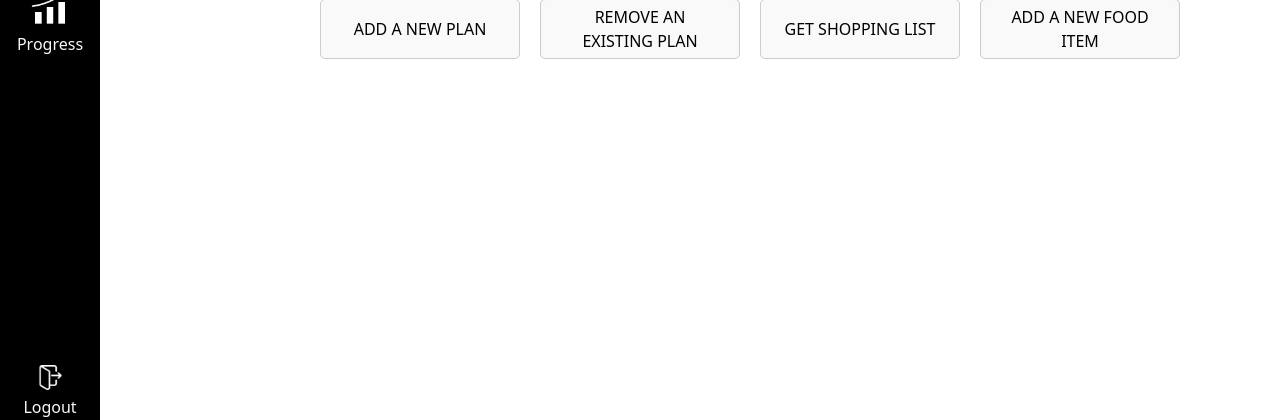
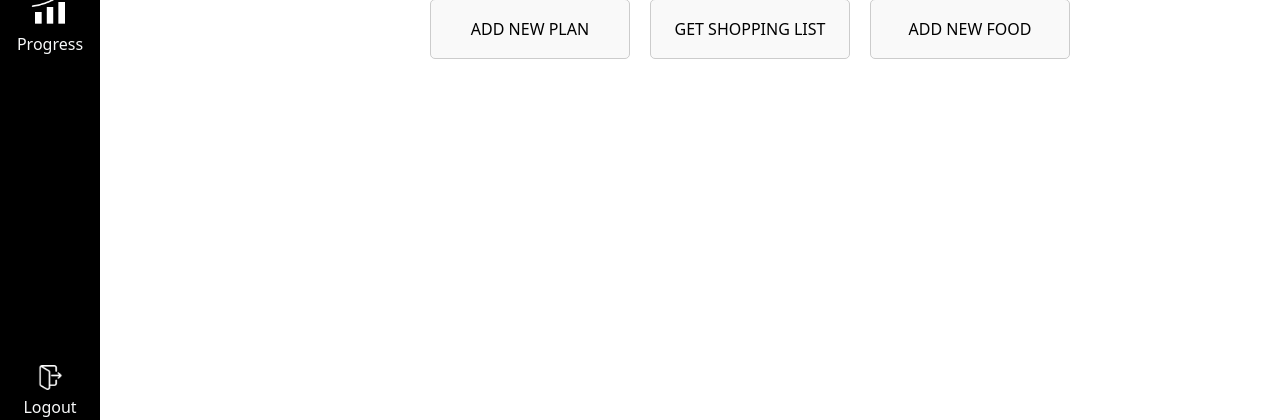
Before and after one commit to rafvai/DietShopper, a Flask app: page /diet-plan in a window 1280 px wide. Shown: the part 351-771 px from the top of the page. Run offline with Flask 3, Linux system fonts and the light colour scheme; a user stored in the database is signed in; some libraries are stand-ins or nearby versions.

Commit message:
Inserted button to remove diet plan in shopping list, eliminated remove diet html

```diff
--- a/app/routes.py
+++ b/app/routes.py
@@ -367,48 +367,32 @@ def add_diet():
         return redirect(url_for('main.add_diet'))
 
 
-@main.route("/remove-diet", methods=['GET', 'POST'])
+@main.route("/remove-diet/<int:diet_plan_id>", methods=['GET'])
 @login_required
-def remove_diet():
+def remove_diet(diet_plan_id):
     """ Allow user to delete a diet plan """
 
     userid = session.get("user_id")
 
-    if request.method == "GET":
-        assigned_diets = DietPlans.query.filter_by(user_id=userid).all()
-        if assigned_diets:
-            return render_template("remove_diet.html", assigned_diets=assigned_diets)
-        else:
-            flash("There is no assigned diet plan for this user", "error")
+    try:
+        # get the diet plan
+        diet_plan_to_delete = DietPlans.query.filter_by(user_id=userid, dietplan_id=diet_plan_id).first()
+
+        # Check if the diet plan exists
+        if diet_plan_to_delete is None:
+            flash("Diet plan not found or invalid.", "error")
             return redirect(url_for('main.diet_plan'))
 
-    elif request.method == "POST":
-        delete_dietids = request.form.getlist("diet_id")
+        db.session.delete(diet_plan_to_delete)
+        db.session.commit()
 
-        if not delete_dietids:
-            flash("No diet plan selected for deletion", "error")
-            return redirect(url_for('main.remove_diet'))
-
-        try:
-            # get the diet plans
-            diet_plans_to_delete = [DietPlans.query.filter_by(user_id=userid, dietplan_id=int(diet_id)).first()
-                                    for diet_id in delete_dietids]
-
-            # Check if all the diet plans exist
-            if None in diet_plans_to_delete:
-                flash("Some diet plans could not be found or are invalid.", "error")
-                return redirect(url_for('main.remove_diet'))
-
-            for diet_plan in diet_plans_to_delete:
-                db.session.delete(diet_plan)
-            db.session.commit()
-
-            flash("Selected diet plans were successfully deleted.", "success")
-        except Exception as e:
-            db.session.rollback()
-            flash(f"An error occurred while deleting diet plans: {str(e)}","error")
+        flash("Selected diet plan has been successfully deleted.", "success")
+    except Exception as e:
+        db.session.rollback()
+        flash(f"An error occurred while deleting the diet plan: {str(e)}", "error")
 
     return redirect(url_for('main.diet_plan'))
+
 
 
 @main.route("/add-food", methods=['GET', 'POST'])
--- a/app/templates/diet_plan.html
+++ b/app/templates/diet_plan.html
@@ -26,12 +26,7 @@
         <div style="display: flex; justify-content: center; flex-wrap: nowrap; gap: 20px; width: calc(100% - 220px); margin: 20px auto; max-width: 1000px;">
             <a href="/add-diet" style="text-decoration: none; color: #000; flex: 1; min-width: 200px; max-width: 200px; display: flex; align-items: center; justify-content: center; height: 60px;">
                 <div style="display: flex; justify-content: center; align-items: center; background-color: #f9f9f9; color: #000; border: 1px solid #ccc; border-radius: 5px; padding: 20px; height: 100%; width: 100%; box-sizing: border-box; text-align: center;">
-                    <span>ADD A NEW PLAN</span>
-                </div>
-            </a>
-            <a href="/remove-diet" style="text-decoration: none; color: #000; flex: 1; min-width: 200px; max-width: 200px; display: flex; align-items: center; justify-content: center; height: 60px;">
-                <div style="display: flex; justify-content: center; align-items: center; background-color: #f9f9f9; color: #000; border: 1px solid #ccc; border-radius: 5px; padding: 20px; height: 100%; width: 100%; box-sizing: border-box; text-align: center;">
-                    <span>REMOVE AN EXISTING PLAN</span>
+                    <span>ADD NEW PLAN</span>
                 </div>
             </a>
             <a href="/shopping-list" style="text-decoration: none; color: #000; flex: 1; min-width: 200px; max-width: 200px; display: flex; align-items: center; justify-content: center; height: 60px;">
@@ -41,7 +36,7 @@
             </a>
             <a href="/add-food" style="text-decoration: none; color: #000; flex: 1; min-width: 200px; max-width: 200px; display: flex; align-items: center; justify-content: center; height: 60px;">
                 <div style="display: flex; justify-content: center; align-items: center; background-color: #f9f9f9; color: #000; border: 1px solid #ccc; border-radius: 5px; padding: 20px; height: 100%; width: 100%; box-sizing: border-box; text-align: center;">
-                    <span>ADD A NEW FOOD ITEM</span>
+                    <span>ADD NEW FOOD</span>
                 </div>
             </a>
         </div>
@@ -84,10 +79,14 @@
                 </div>
             </section>
             <!-- Section for the get shopping list function-->
-            <div class="container mx-auto text-center">
-                <a href="/shopping-list/{{ dietPlan_id }}" class="inline-block mt-6 px-6 py-2 bg-blue-500 text-white rounded-lg transition-colors duration-300 text-center">
+            <div class="container mx-auto text-center flex justify-center space-x-4 mt-6">
+                <a href="/shopping-list/{{ dietPlan_id }}" class="inline-block px-6 py-2 bg-blue-500 text-white rounded-lg transition-colors duration-300 text-center">
                     <img src="/static/shopping-cart.png" alt="Shopping Cart Icon" class="inline w-6 h-6 mr-2">
                     SHOPPING LIST
+                </a>
+                <a href="{{ url_for('main.remove_diet', diet_plan_id=dietPlan_id) }}" class="inline-block px-6 py-2 bg-red-500 text-white rounded-lg transition-colors duration-300 text-center">
+                    <img src="/static/delete.png" alt="Delete Icon" class="inline w-6 h-6 mr-2">
+                    CANCEL DIET
                 </a>
             </div>
         {% endif %}
```
Also changed, not shown: app/templates/remove_diet.html (deleted, +0 -40 lines), app/static/delete.png (added), ultimate.db, 1 other file.
